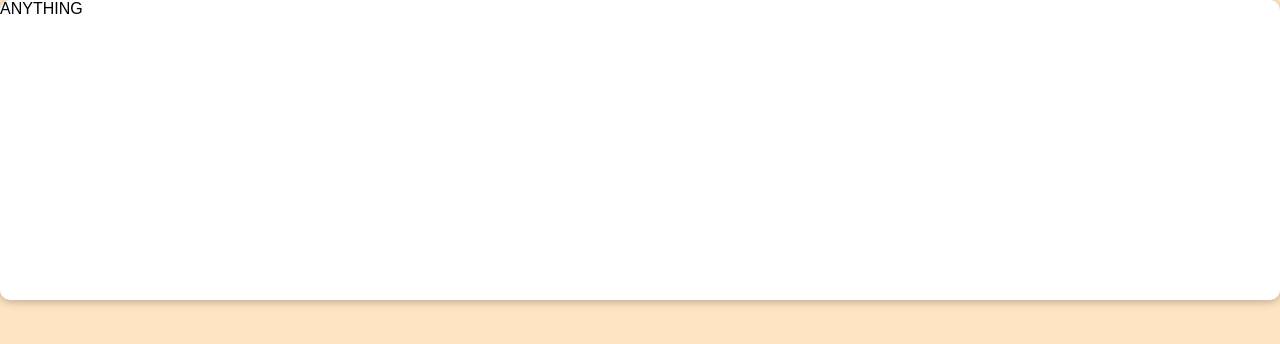
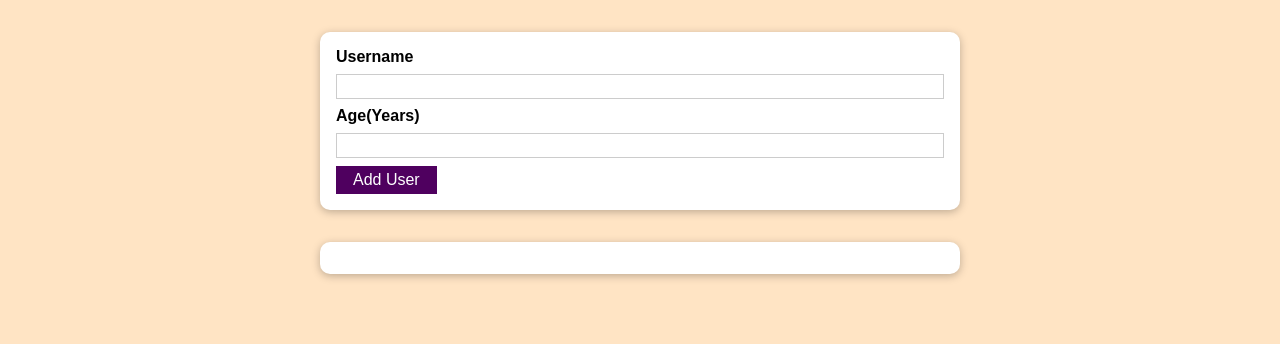
Before and after one commit to KyEBell/UserEntryProj, a React (Create React App) app: page / in a window 1280 px wide. Shown: the top 344 px of the page. Built offline with nearby package versions, Linux system fonts and the light colour scheme.

Commit message:
username and age functionality full works. Inputted users display as list item on the page, need to add error modal

```diff
--- a/src/App.js
+++ b/src/App.js
@@ -1,9 +1,21 @@
-import React from 'react';
+import React, { useState } from 'react';
 import AddUser from './components/AddUser';
+import UsersList from './components/UsersList';
 function App() {
+  const [usersList, setUsersList] = useState([]);
+
+  const addUserHandler = (userName, userAge) => {
+    setUsersList((prevUsers) => {
+      return [
+        ...prevUsers,
+        { name: userName, age: userAge, id: Math.random().toString() },
+      ];
+    });
+  };
   return (
     <div>
-      <AddUser />
+      <AddUser onAddUser={addUserHandler} />
+      <UsersList users={usersList} />
     </div>
   );
 }
--- a/src/UI/Button.js
+++ b/src/UI/Button.js
@@ -1,7 +1,14 @@
 import classes from './Button.module.css';
 
-const Button = () => {
-  return <button className={classes.button}>Add User</button>;
+const Button = (props) => {
+  return (
+    <button
+      className={classes.button}
+      type={props.type || 'button'}
+      onClick={props.onClick}>
+      {props.children}
+    </button>
+  );
 };
 
 export default Button;
--- a/src/UI/Card.js
+++ b/src/UI/Card.js
@@ -1,7 +1,7 @@
 import classes from './Card.module.css';
 
-const Card = () => {
-  return <div className={classes.card}>ANYTHING</div>;
+const Card = (props) => {
+  return <div className={`${classes.card} ${props.className}`}>{props.children}</div>;
 };
 
 export default Card;
--- a/src/UI/Card.module.css
+++ b/src/UI/Card.module.css
@@ -2,5 +2,4 @@
   background: white;
   box-shadow: 0 2px 8px rgba(0, 0, 0, 0.26);
   border-radius: 10px;
-  height: 300px;
 }
--- a/src/components/AddUser.js
+++ b/src/components/AddUser.js
@@ -1,15 +1,58 @@
 import classes from './AddUser.module.css';
 import Button from '../UI/Button';
 import Card from '../UI/Card';
-const AddUser = () => {
+import { useState } from 'react';
+const AddUser = (props) => {
+  const [user, setUser] = useState('');
+  const [age, setAge] = useState('');
+  const [error, setError] = useState();
+
+  const handleAddUser = (e) => {
+    e.preventDefault();
+    if (user.trim().length === 0 || age.trim().length === 0) {
+      setError({
+        title: 'Invalid input',
+        message: 'Please enter a valid name and age',
+      });
+      return;
+    }
+    if (+age < 1) {
+      setError({
+        title: 'Invalid age',
+        message: 'Please enter a valid age greater than 0',
+      });
+      return;
+    }
+
+    props.onAddUser(user, age);
+    setUser('');
+    setAge('');
+  };
+  const userNameChangeHandler = (e) => {
+    setUser(e.target.value);
+  };
+  const userAgeChangeHandler = (e) => {
+    setAge(e.target.value);
+  };
+  const errorHandler = () => {
+    setError(null);
+  };
   return (
     <div>
       <Card className={classes.input}>
-        <form>
+        <form onSubmit={handleAddUser}>
           <label htmlFor='username'>Username</label>
-          <input type='text'></input>
+          <input
+            id='username'
+            type='text'
+            value={user}
+            onChange={userNameChangeHandler}></input>
           <label htmlFor='age'>Age(Years)</label>
-          <input type='number'></input>
+          <input
+            type='number'
+            id='age'
+            value={age}
+            onChange={userAgeChangeHandler}></input>
           <Button type='submit'> Add User </Button>
         </form>
       </Card>
--- a/src/components/ErrorModal.js
+++ b/src/components/ErrorModal.js
@@ -0,0 +1,6 @@
+import classes from './ErrorModal.module.css';
+import Button from '../UI/Button';
+
+const ErrorModal = () => {};
+
+export default ErrorModal;
--- a/src/components/UsersList.js
+++ b/src/components/UsersList.js
@@ -0,0 +1,18 @@
+import classes from './UsersList.module.css';
+import Card from '../UI/Card';
+const UsersList = (props) => {
+  const listItem = props.users.map((element) => {
+    return (
+      <li key={element.id} className={classes.users}>
+        {element.name} ({element.age} years old)
+      </li>
+    );
+  });
+  return (
+    <Card className={classes.users}>
+      <ul>{listItem}</ul>
+    </Card>
+  );
+};
+
+export default UsersList;
```
